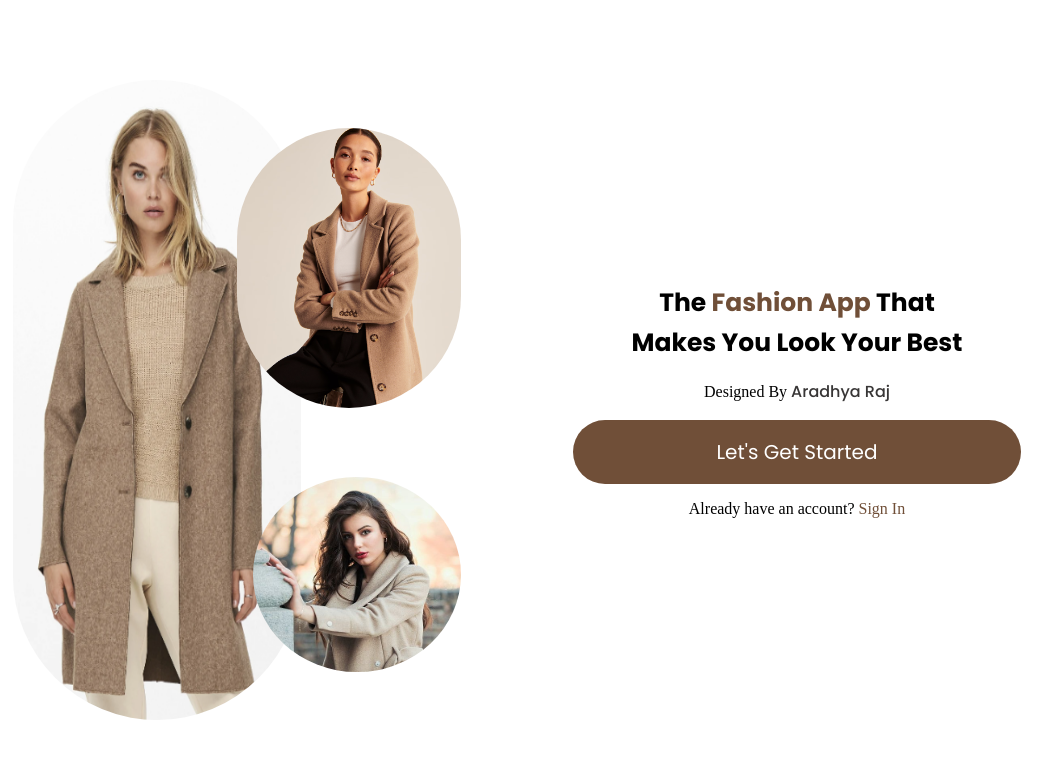
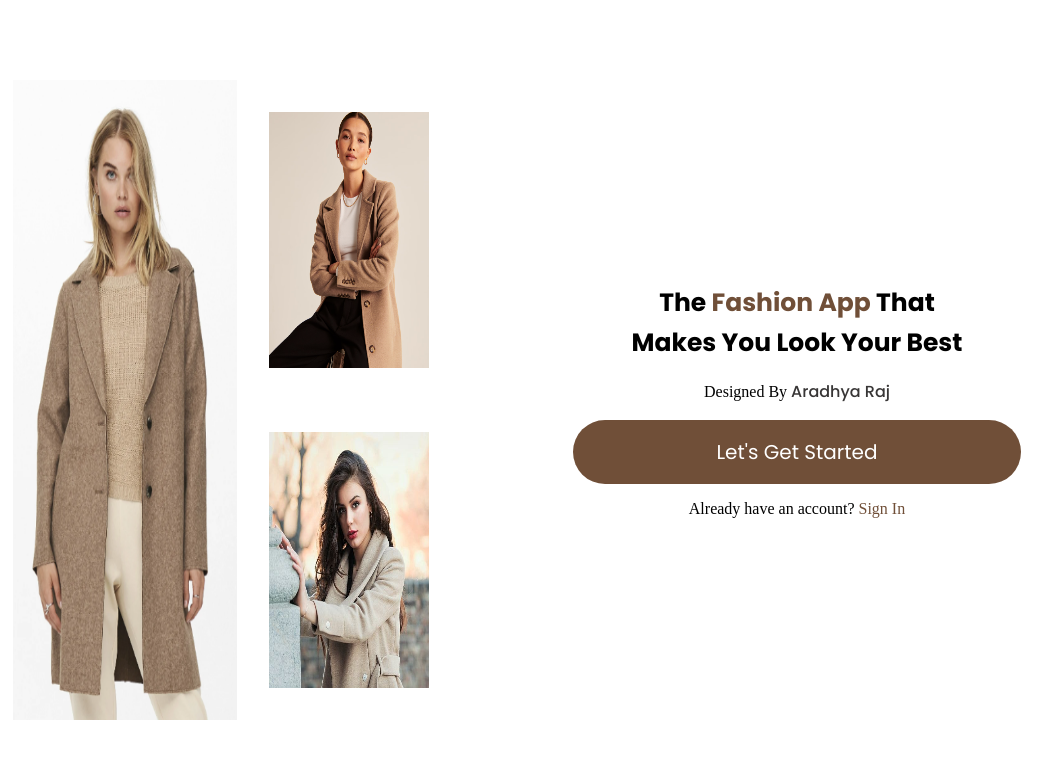
Before and after one commit to pankaj25kumar/The-Fashion-App, a plain HTML site: page index.html in a window 1280 px wide. Shown: the whole page, without its empty margins (123-1175 px from the left). Drawn offline with Linux system fonts and the light colour scheme.

Commit message:
image position set

```diff
--- a/index.css
+++ b/index.css
@@ -102,13 +102,12 @@ body{
         display: flex;
         justify-content: center;
         align-items: center;
-        /* background-color: aquamarine; */
     }
     #hero{
         width: 80%;
         height: 80%;
-        /* background-color: burlywood; */
         position: relative;
+        display: flex;
     }
     #login-details{
         width: 50%;
@@ -118,27 +117,19 @@ body{
         justify-content: center;
         align-items: center;
         gap: 1em;
-        /* background-color: steelblue; */
     }
-    #img1{
-        width: 18em;
+    .imgdiv{
+        width: 50%;
         height: 100%;
-        border-radius: 200px;
-        position: absolute;
     }
-    #img2{
-        width: 14em;
-        border-radius: 180px;
-        position: absolute;
-        top: 3em;
-        right: 0;
+    .img{
+        width: 100%;
+        height: 50%;
+        padding: 2em;
     }
-    #img3{
-        width: 13em;
-        border-radius: 50%;
-        position: absolute;
-        bottom: 3em;
-        right: 0;
+    img{
+        height: 100%;
+        width: 100%;
     }
     #mainText{
         text-align: center;
--- a/index.html
+++ b/index.html
@@ -13,9 +13,14 @@
     <div class="main">
         <div class="hero-container">
             <div id="hero">
-                <img src="./assets/img1.png" id="img1"/>
-                <img src="./assets/img2.png" id="img2"/>
-                <img src="./assets/img3.jpg" id="img3"/>
+                <div class="imgdiv">
+                    <img src="./assets/img1.png"/>
+                </div>
+
+                <div class="imgdiv">
+                    <div class="img"><img src="./assets/img2.png"/></div>
+                    <div class="img"><img src="./assets/img3.jpg"/></div>
+                </div>
             </div>
         </div>
         <div id="login-details">
```
